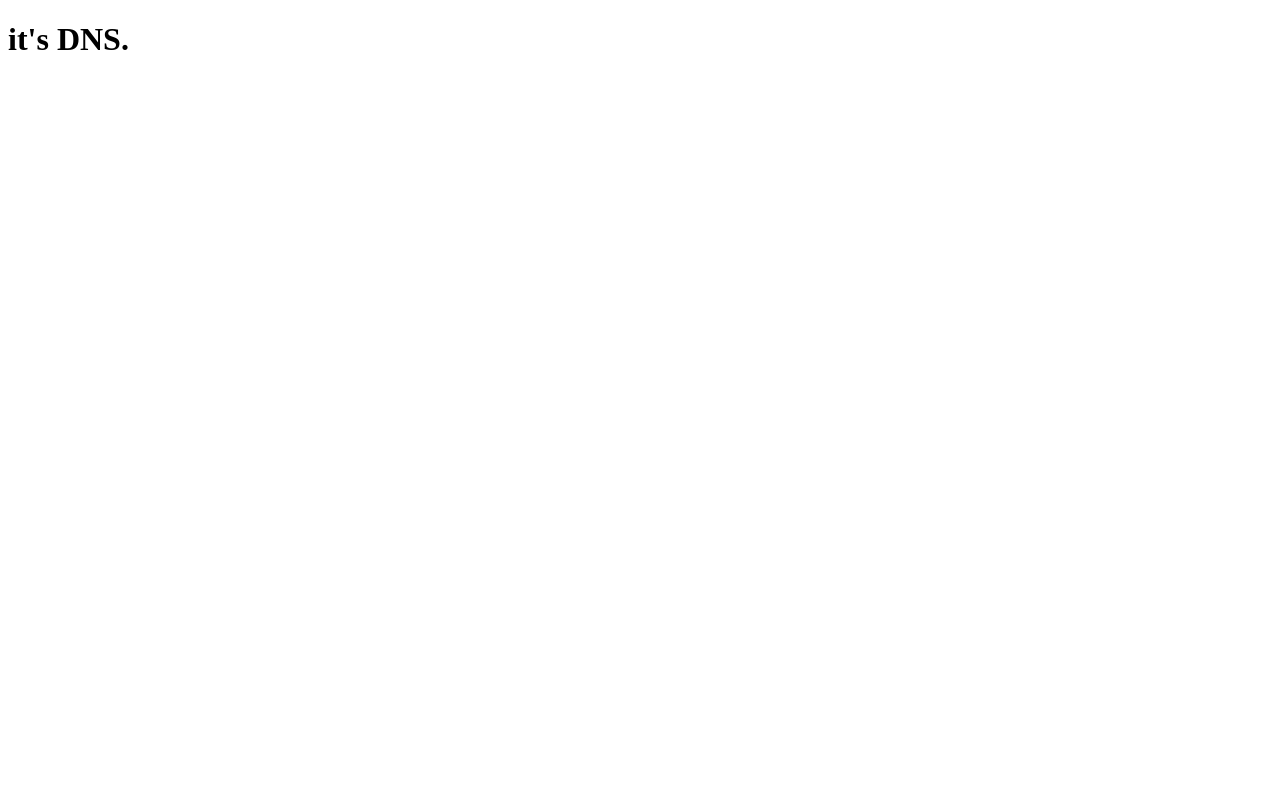
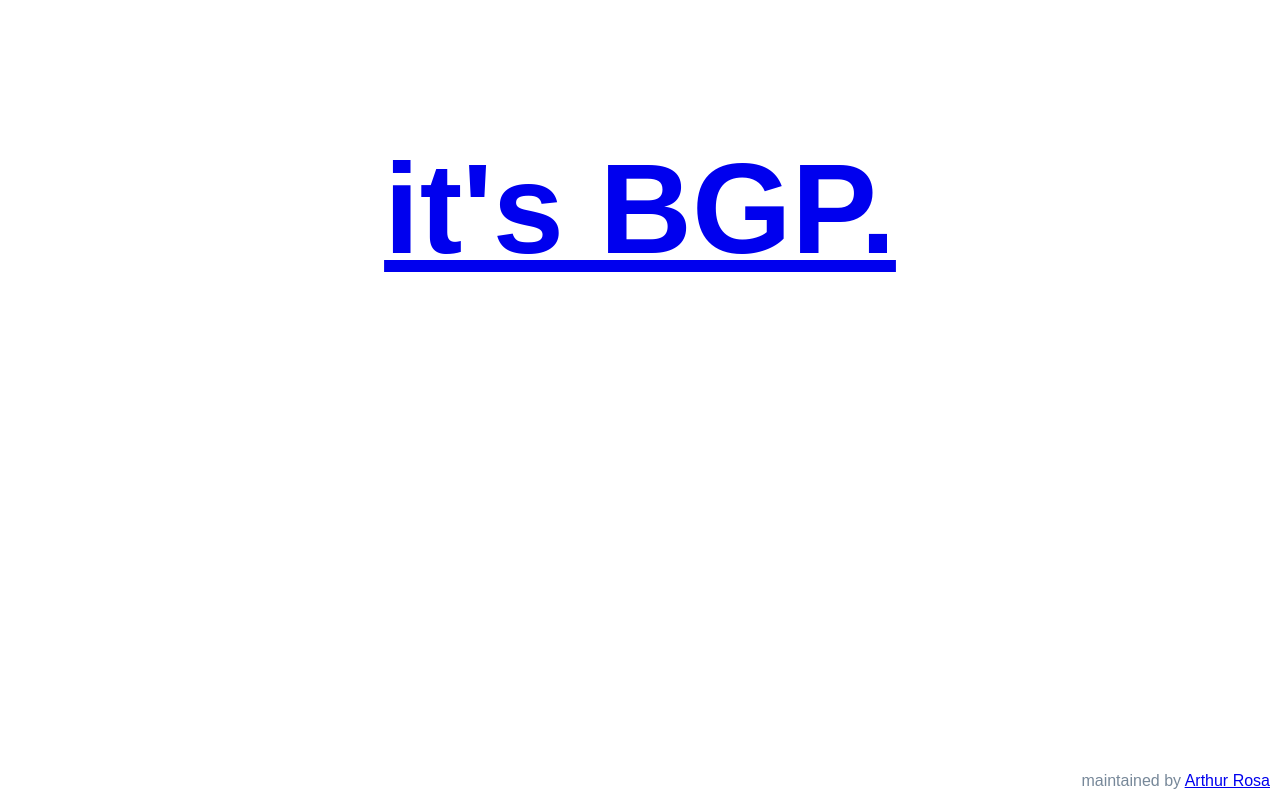
Before and after one commit to arthurlockman/dns-or-bgp, a plain HTML site: page index.html in a window 1280 px wide. Drawn offline with Linux system fonts and the light colour scheme.

Commit message:
updating

```diff
--- a/index.html
+++ b/index.html
@@ -1,8 +1,59 @@
 <!DOCTYPE html>
 <html>
+
+<head>
+    <link rel="icon" type="image/x-icon" href="icon.gif">
+    <title>it's BGP.</title>
+</head>
+
+<style>
+    html * {
+        font-family: sans-serif;
+    }
+
+    body {
+        background-color: white;
+        color: black;
+    }
+
+    /* Detecting dark mode */
+    @media (prefers-color-scheme: dark) {
+
+        body {
+            background-color: black;
+            color: white;
+        }
+
+    }
+
+    .main-text {
+        display: flex;
+        width: 100%;
+        height: 50vh;
+        align-items: center;
+        justify-content: center;
+        font-size: 96pt;
+        font-weight: bolder;
+    }
+
+    #footer {
+        position: absolute;
+        bottom: 0;
+        right: 0;
+        padding-bottom: 10px;
+        margin-right: 10px;
+        text-align: right;
+        color: lightslategrey;
+    }
+</style>
+
 <body>
+    <div class="main-text">
+        <a href="https://blog.cloudflare.com/cloudflares-view-of-the-rogers-communications-outage-in-canada/">
+            <p>it's BGP.</p>
+        </a>
+    </div>
+    <div id="footer">maintained by <a href="https://linkedin.com/in/arthurlockman">Arthur Rosa</a></div>
+</body>
 
-<h1>it's DNS.</h1>
-
-</body>
 </html>
```
Also changed, not shown: icon.gif (added).
